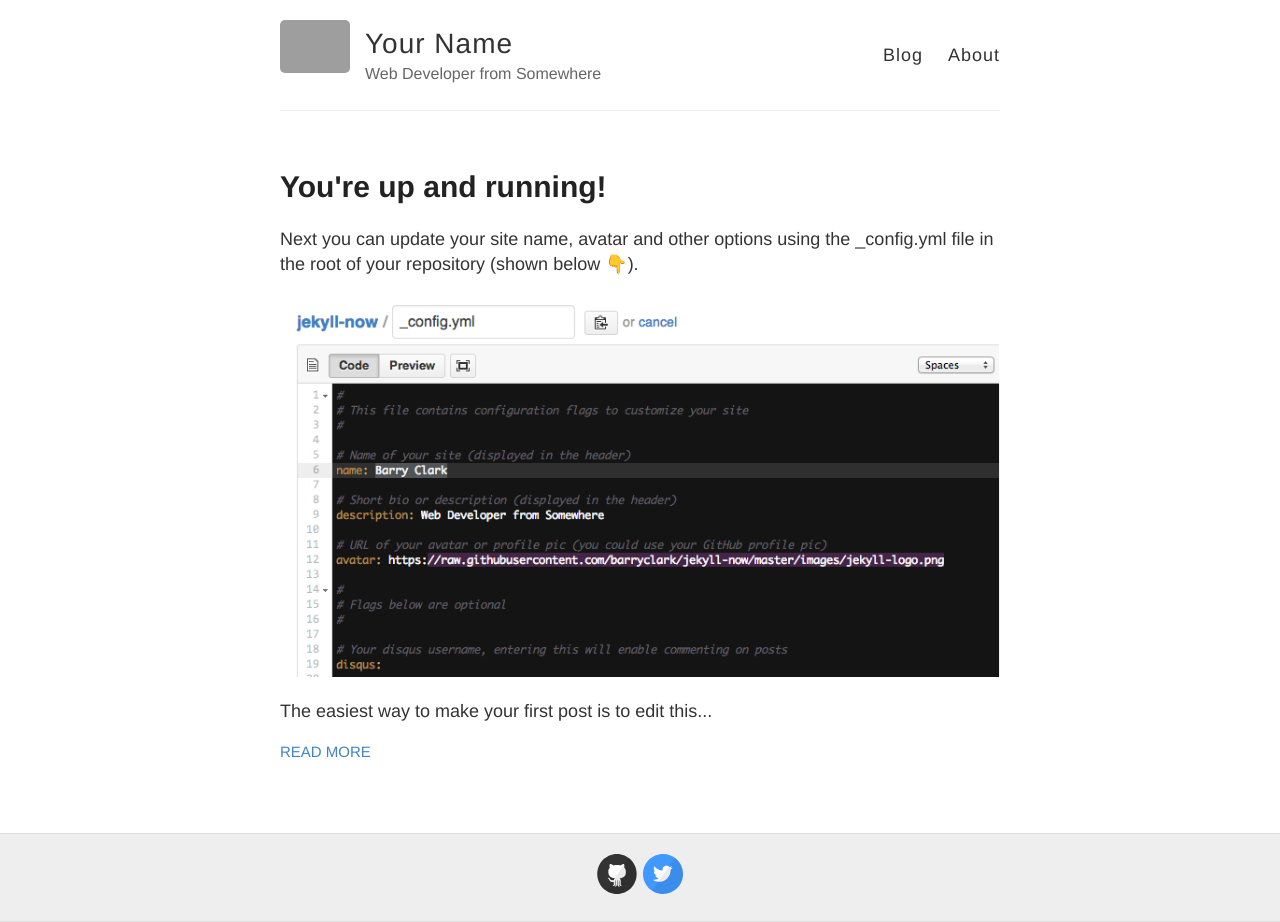
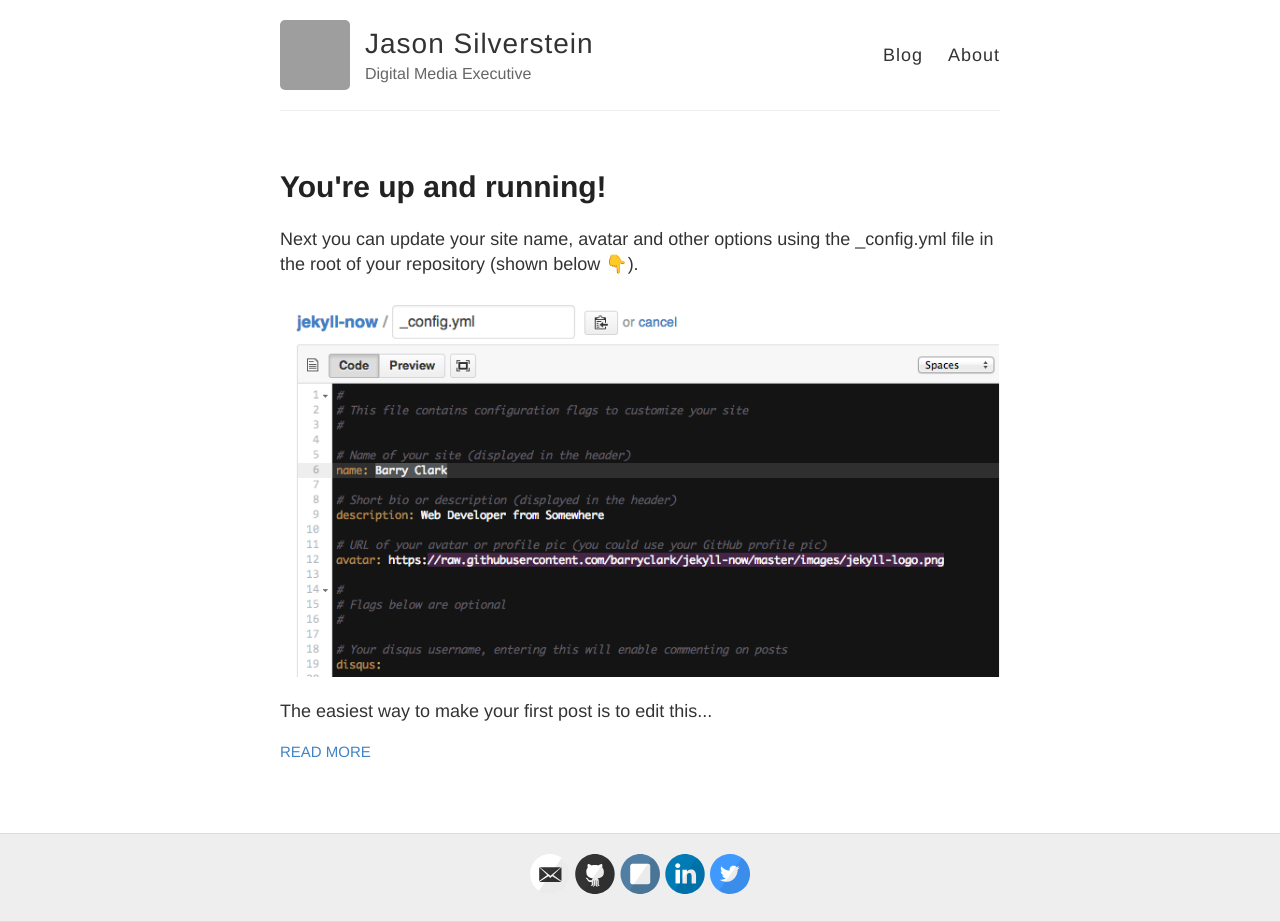
Before and after one commit to jasonsilverstein/jasonsilverstein.github.io, a Jekyll site: the page built from index.html, in a window 1280 px wide. Built offline with Jekyll 4.4.1, drawn with Linux system fonts in a browser that asks for light colours; emoji names are drawn with the system emoji font; grey boxes are pictures that could not be loaded.

Commit message:
config.yml changes
updating home page

```diff
--- a/_config.yml
+++ b/_config.yml
@@ -3,13 +3,13 @@
 #
 
 # Name of your site (displayed in the header)
-name: Your Name
+name: Jason Silverstein
 
 # Short bio or description (displayed in the header)
-description: Web Developer from Somewhere
+description: Digital Media Executive
 
 # URL of your avatar or profile pic (you could use your GitHub profile pic)
-avatar: https://raw.githubusercontent.com/barryclark/jekyll-now/master/images/jekyll-logo.png
+avatar: https://avatars2.githubusercontent.com/u/1457868?v=2&s=460
 
 #
 # Flags below are optional
@@ -18,15 +18,15 @@
 # Includes an icon in the footer for each username you enter
 footer-links:
   dribbble:
-  email:
+  email: jason.silverstein+website@gmail.com
   facebook:
   flickr:
-  github: barryclark/jekyll-now
-  instagram:
-  linkedin:
+  github: jasonsilverstein
+  instagram: jasonsilverstein
+  linkedin: jasonsilverstein
   pinterest:
   rss: # just type anything here for a working RSS icon, make sure you set the "url" above!
-  twitter: jekyllrb
+  twitter: sleuth
   stackoverflow: # your stackoverflow profile, e.g. "users/50476/bart-kiers"
 
 # Your disqus shortname, entering this will enable commenting on posts
```
